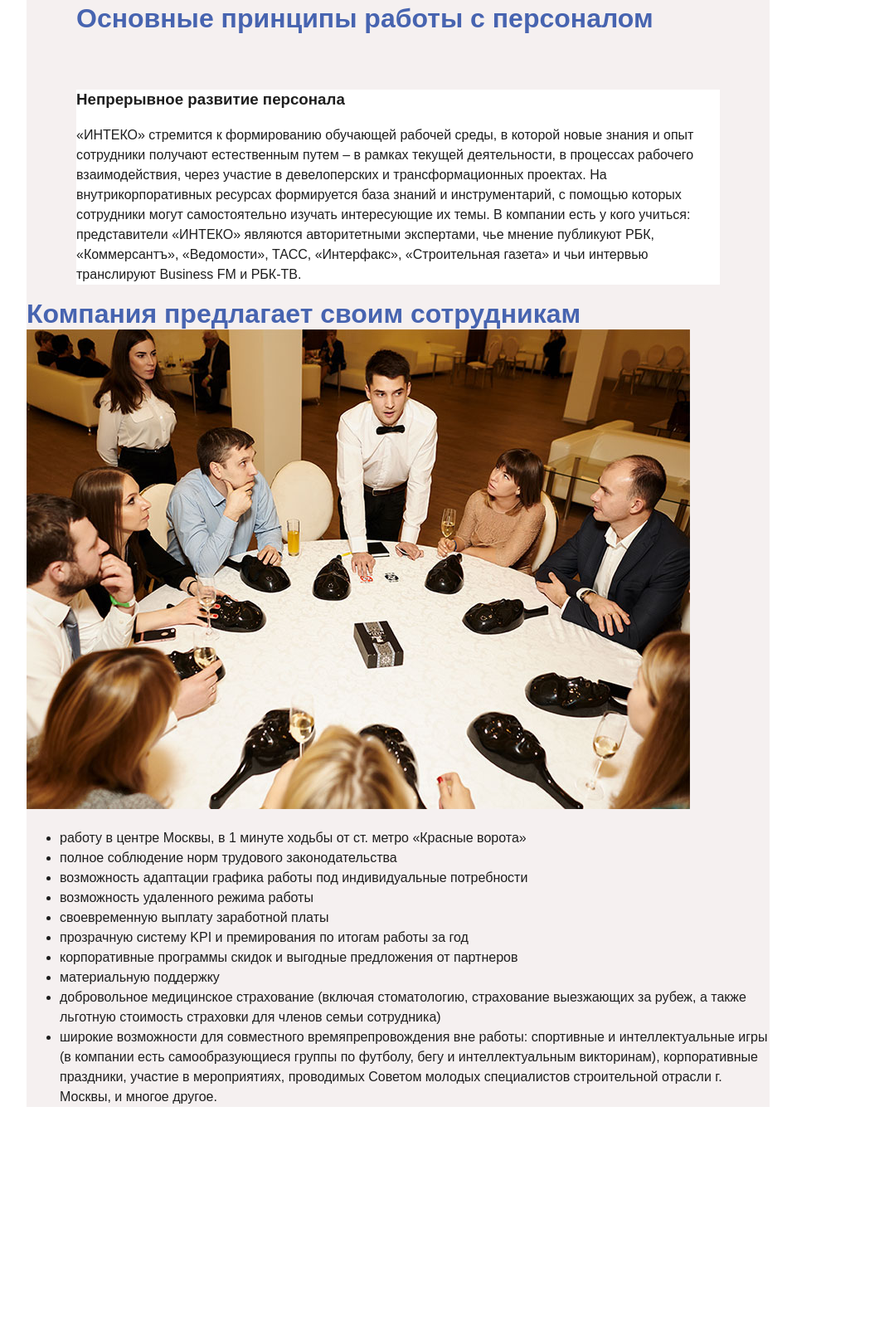
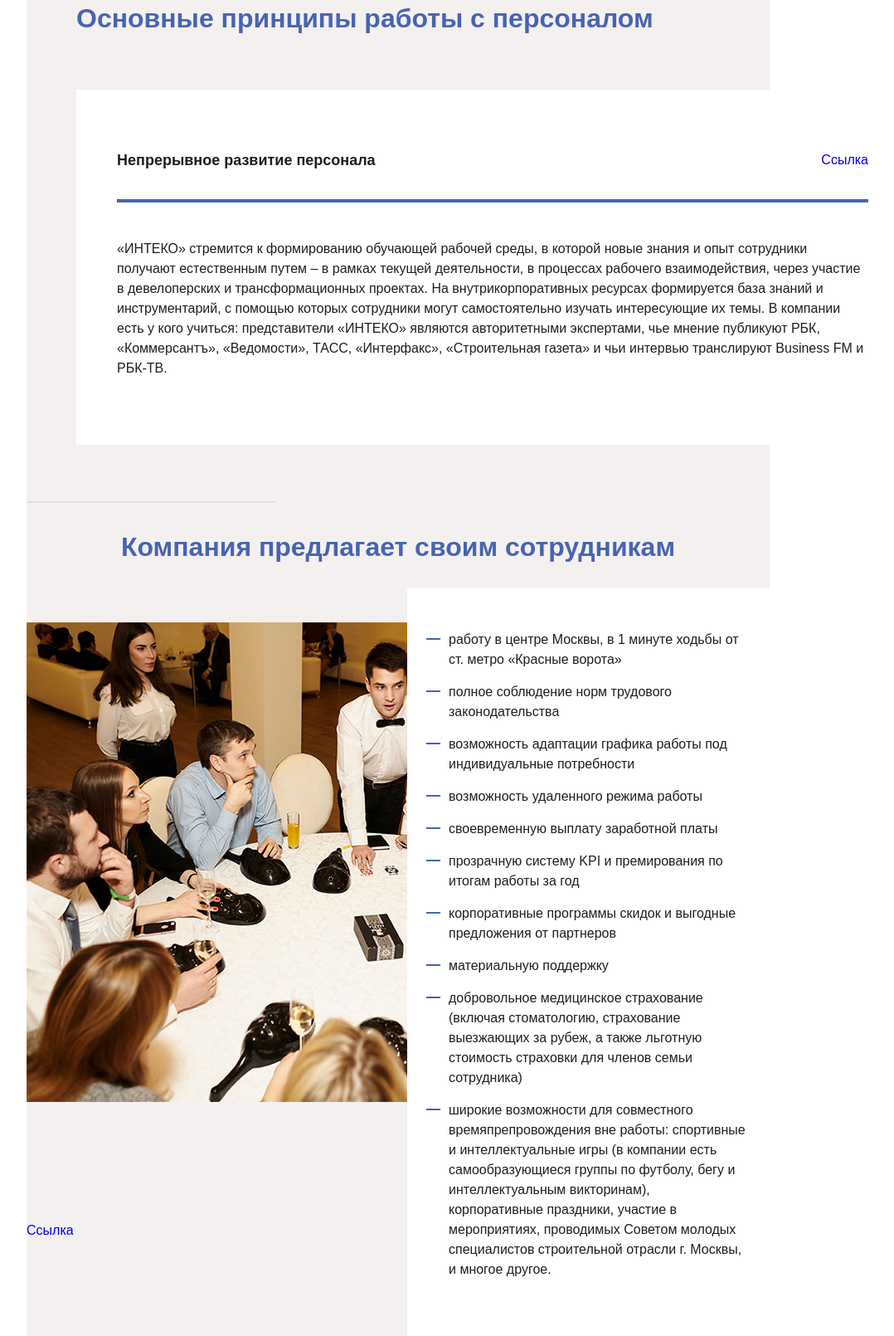
Before and after one commit to ministrov/test-inteco, a website: page source/index.html in a window 1280 px wide. Shown: the part 2678-4288 px from the top of the page at 83% size, without its empty margins (160-1238 px from the left). Before the commit the page ends 4028 px from the top, so only its background shows below. Drawn offline with Linux system fonts and the light colour scheme.

Commit message:
Ended operating on desktop page

```diff
--- a/source/index.html
+++ b/source/index.html
@@ -89,7 +89,10 @@
             <div class="container">
                 <h2 class="basic-cause__title section-title">Основные принципы работы с персоналом</h2>
                 <div class="basic-cause__text-block text-block">
+                    <div class="text-block__subheader">
                         <h3 class="text-block__title">Непрерывное развитие персонала</h3>
+                        <a class="basic-cause__link" href="#"><span>Ссылка</span></a>
+                    </div>
                     <div class="text-block__lines">
                         <div class="text-block__line-1"></div>
                         <div class="text-block__line-2"></div>
@@ -111,7 +114,11 @@
 
         <section class="page-main__perks perks">
             <h2 class="perks__title section-title">Компания предлагает своим сотрудникам</h2>
+            <div class="perks__wrapper">
+                <div class="perks__img-col">
                     <img class="perks__img" src="img/perks-img.jpg" width="800" height="578"  alt="Сотрудники Интеко на мероприятии">
+                </div>
+                <div class="perks__list-col">
                     <ul class="perks__list">
                         <li class="perks__item">работу в центре Москвы, в 1 минуте ходьбы от ст. метро «Красные ворота»</li>
                         <li class="perks__item">полное соблюдение норм трудового законодательства</li>
@@ -125,6 +132,9 @@
                         <li class="perks__item">широкие возможности для совместного времяпрепровождения вне работы: спортивные и интеллектуальные игры (в компании есть самообразующиеся группы по футболу, бегу
                             и интеллектуальным викторинам), корпоративные праздники, участие в мероприятиях, проводимых Советом молодых специалистов строительной отрасли г. Москвы, и многое другое. </li>
                     </ul>
+                </div>
+                <a class="perks__link" href="#"><span>Ссылка</span></a>
+            </div>
         </section>
     </main>
 </body>
--- a/source/sass/blocks/page-main.scss
+++ b/source/sass/blocks/page-main.scss
@@ -9,3 +9,7 @@
 .page-main__basic-cause {
     margin-top: 104px;
 }
+
+.page-main__perks {
+    margin-top: 104px;
+}
--- /dev/null
+++ b/source/sass/blocks/perks.scss
@@ -0,0 +1,72 @@
+.perks {
+    position: relative;
+    min-height: 1030px;
+}
+
+.perks::before {
+    position: absolute;
+    content: "";
+    top: -36px;
+    left: 0;
+    width: 300px;
+    height: 2px;
+    background-color: $decor-grey;
+}
+
+.perks::after {
+    position: absolute;
+}
+
+.perks__title {
+    text-align: center;
+}
+
+.perks__wrapper {
+    position: relative;
+    display: flex;
+    margin-top: 72px;
+}
+
+.perks__list-col {
+    position: absolute;
+    top: -41px;
+    right: -33px;
+    width: 470px;
+    padding-top: 50px;
+    padding-bottom: 53px;
+    padding-left: 50px;
+    padding-right: 59px;
+    background-color: $white;
+}
+
+.perks__list {
+    min-width: 360px;
+    margin: 0;
+    padding: 0;
+    list-style: none;
+}
+
+.perks__item {
+    position: relative;
+    margin-bottom: 15px;
+}
+
+.perks__item:last-child {
+    margin-bottom: 15px;
+}
+
+.perks__item::before {
+    position: absolute;
+    content: "";
+    top: 10px;
+    left: -27px;
+    width: 17px;
+    height: 2px;
+    background-color: $dark-blue;
+}
+
+.perks__link {
+    position: absolute;
+    bottom: -160px;
+    left: 0;
+}
--- /dev/null
+++ b/source/sass/blocks/text-block.scss
@@ -0,0 +1,29 @@
+.text-block {
+    min-width: 1003px;
+    padding-top: 54px;
+    padding-left: 49px;
+    padding-right: 48px;
+    padding-bottom: 64px;
+}
+
+.text-block__title {
+    font-size: 18px;
+    line-height: 26px;
+}
+
+.text-block__lines {
+    width: 100%;
+    height: 4px;
+    margin-top: 16px;
+    background-color: $dark-blue;
+}
+
+.text-block__subheader {
+    display: flex;
+    justify-content: space-between;
+    align-items: center;
+}
+
+.text-block__text {
+    margin-top: 44px;
+}
--- a/source/sass/style.scss
+++ b/source/sass/style.scss
@@ -8,3 +8,5 @@
 @import "blocks/page-main.scss";
 @import "blocks/inteco-now.scss";
 @import "blocks/basic-cause.scss";
+@import "blocks/text-block.scss";
+@import "blocks/perks.scss";
--- a/source/sass/variables.scss
+++ b/source/sass/variables.scss
@@ -4,3 +4,4 @@ $bg-main: #f5f0f0;
 $basic-text: #1e1e1e;
 $dark-blue: #4764b0;
 $white: #ffffff;
+$decor-grey: #dfdfdf;
```
Also changed, not shown: source/css/style.css, 1 other file. Lines whose indentation alone changed are shown as unchanged.
